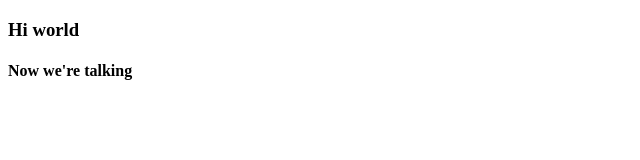
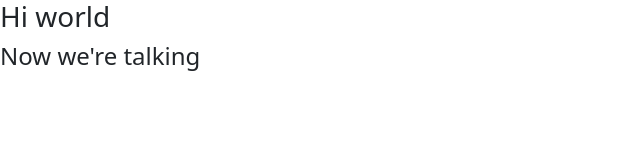
Before and after one commit to Matheusgrossi/ono-activity.github.io, a plain HTML site: page index.html in a window 1280 px wide. Shown: the whole page, without its empty margins (0-640 px from the left). Drawn offline with nearby package versions, Linux system fonts and the light colour scheme.

Commit message:
Update index.html

```diff
--- a/index.html
+++ b/index.html
@@ -2,8 +2,9 @@
 <html>
     <head>
         <title>Ono Activity</title>
-
-
+        <meta name="viewport" content="width=device-width, initial-scale=1">
+        <meta charset="utf-8">
+        <link href="https://cdn.jsdelivr.net/npm/bootstrap@5.1.0/dist/css/bootstrap.min.css" rel="stylesheet" integrity="sha384-KyZXEAg3QhqLMpG8r+8fhAXLRk2vvoC2f3B09zVXn8CA5QIVfZOJ3BCsw2P0p/We" crossorigin="anonymous">
     </head>
     <body>
         <h3>Hi world</h3>
```
